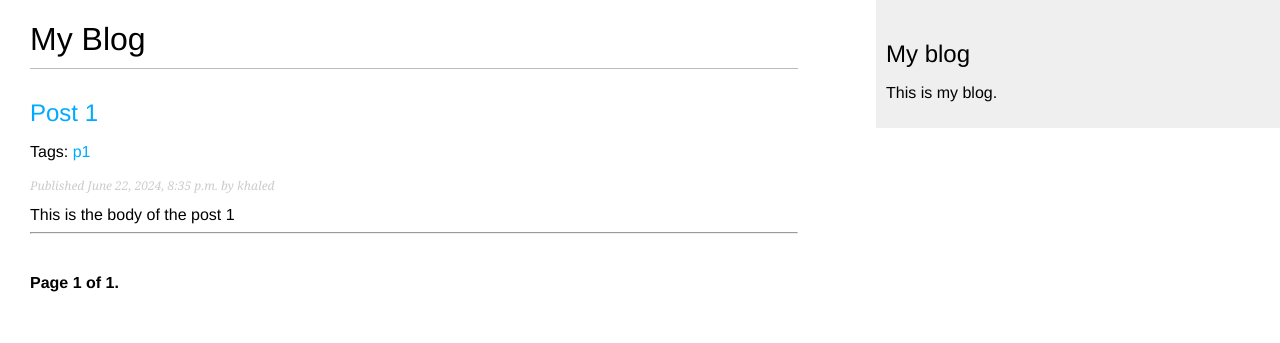
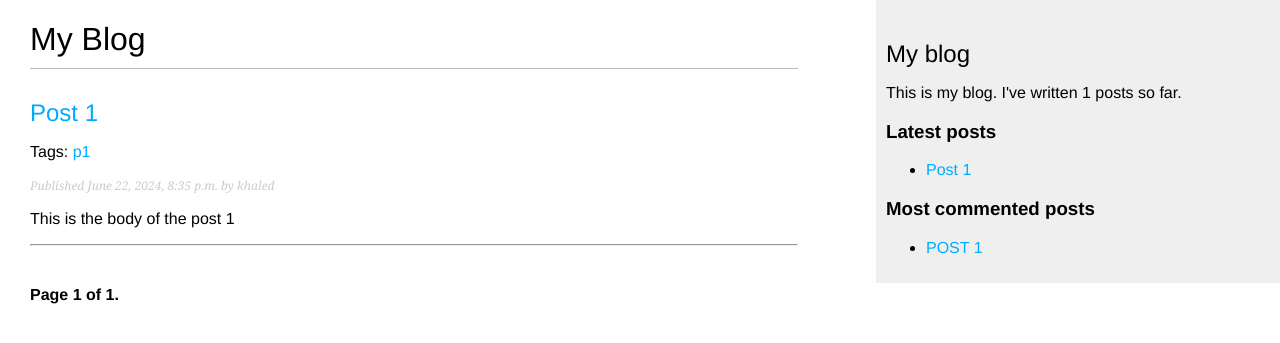
Before and after one commit to KhaledFarghaly11/blog-website, a Django app: page /blog/ in a window 1280 px wide. Shown: the top 343 px of the page. Run offline with Django 5.2, Linux system fonts and the light colour scheme; data comes from the database, SQL or seed files in the repository; parts of the project's set-up code (start-up, migrations or seed data) failed here and were passed over.

Commit message:
Creating custom template tags and filters to show a list of the latest posts and most commented posts in the sidebar

```diff
--- a/myblog/blog/templates/blog/base.html
+++ b/myblog/blog/templates/blog/base.html
@@ -1,4 +1,5 @@
 {% load static %}
+{% load blog_tags %}
 
 <!DOCTYPE html>
 <html>
@@ -13,7 +14,23 @@
         </div>
         <div id="sidebar">
             <h2>My blog</h2>
-            <p>This is my blog.</p>
+            <p>
+                This is my blog.
+                I've written {% total_posts %} posts so far.
+            </p>
+            <h3>Latest posts</h3>
+            {% show_latest_posts 3 %}
+
+            <h3>Most commented posts</h3>
+
+            {% get_most_commented_posts 2 as most_commented_posts %}
+            <ul>
+                {% for post in most_commented_posts %}
+                    <li>
+                        <a href="{{ post.get_absolute_url }}">{{ post.title|upper }}</a>
+                    </li>
+                {% endfor %}
+            </ul>
         </div>
     </body>
 </html>
--- a/myblog/blog/templates/blog/post/detail.html
+++ b/myblog/blog/templates/blog/post/detail.html
@@ -1,4 +1,5 @@
 {% extends "blog/base.html" %}
+{% load blog_tags %}
 
 {% block title %}{{ post.title }}{% endblock %}
 
@@ -7,7 +8,7 @@
     <p class="date">
     Published {{ post.publish }} by {{ post.author }}
     </p>
-    {{ post.body|linebreaks }}
+    {{ post.body|markdown }}
     <p>
         <a href="{% url "blog:post_share" post.id %}">
             Share this post
--- /dev/null
+++ b/myblog/blog/templates/blog/post/latest_posts.html
@@ -0,0 +1,7 @@
+<ul>
+    {% for post in latest_posts %}
+        <li>
+            <a href="{{ post.get_absolute_url }}">{{ post.title }}</a>
+        </li>
+    {% endfor %}
+</ul>
--- a/myblog/blog/templates/blog/post/list.html
+++ b/myblog/blog/templates/blog/post/list.html
@@ -1,5 +1,5 @@
 {% extends "blog/base.html" %}
-
+{% load blog_tags %}
 
 {% block title %}My Blog{% endblock %}
 
@@ -30,7 +30,7 @@
         <p class="date">
         Published {{ post.publish }} by {{ post.author }}
         </p>
-        {{ post.body|truncatewords_html:30 }}
+        {{ post.body|markdown|truncatewords_html:30 }}
         <hr />
     {% endfor %}
     {% include "pagination.html" with page=posts %}
--- /dev/null
+++ b/myblog/blog/templatetags/blog_tags.py
@@ -0,0 +1,24 @@
+from django import template
+from django.db.models import Count
+from ..models import Post
+from django.utils.safestring import mark_safe
+import markdown
+
+register = template.Library()
+
+@register.simple_tag
+def total_posts():
+    return Post.objects.count()
+
+@register.inclusion_tag('blog/post/latest_posts.html')
+def show_latest_posts(count=5):
+    latest_posts = Post.objects.order_by('-publish')[:count]
+    return {'latest_posts': latest_posts}
+
+@register.simple_tag
+def get_most_commented_posts(count=5):
+    return Post.objects.annotate(total_comments=Count('comments')).order_by('-total_comments')[:count]
+
+@register.filter(name='markdown')
+def markdown_format(text):
+    return mark_safe(markdown.markdown(text))
```
Also changed, not shown: myblog/blog/templatetags/__init__.py (added).
